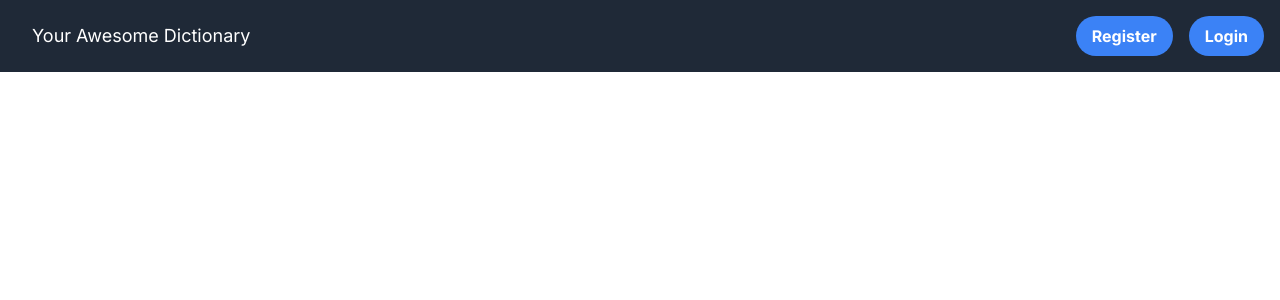
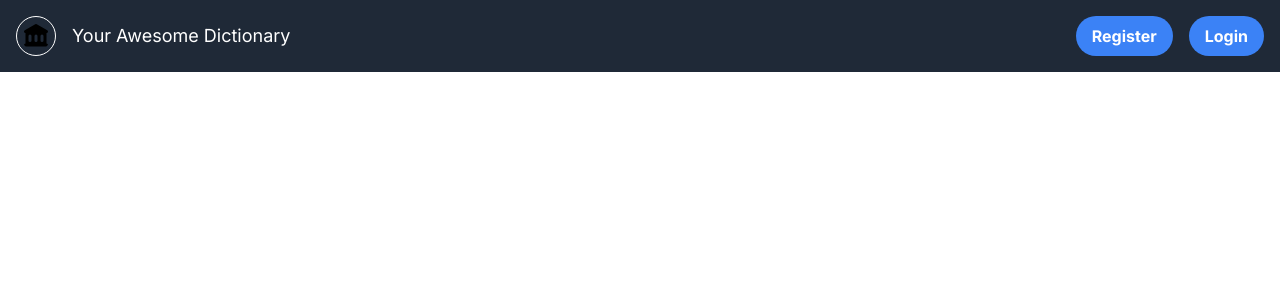
Before and after one commit to flaviupop0/your-favourite-dictionary, a Next.js app: page / in a window 1280 px wide. Shown: the top 300 px of the page. Built offline with nearby package versions, Linux system fonts and the light colour scheme; no server answers.

Commit message:
added library icon when user isn't logged in

```diff
--- a/app/globals.css
+++ b/app/globals.css
@@ -41,3 +41,14 @@ body {
     opacity: 0.4;
     cursor: not-allowed;
 }
+
+.customIcons {
+    background-color: transparent;
+    padding: 0.25rem;
+    border-style: solid;
+    border-color: white;
+}
+
+.customIcons:hover {
+    background-color: #4b5563; /* Equivalent to gray-600 in Tailwind */
+}
--- a/app/home.css
+++ b/app/home.css
@@ -43,3 +43,22 @@
 .signOutButton:hover {
     background-color: rgb(185 28 28);
 }
+
+.customIcons {
+    background-color: transparent;
+    padding-top: 0.25rem; /* Equivalent to 1 in Tailwind */
+    padding-bottom: 0.25rem; /* Equivalent to 1 in Tailwind */
+    padding-left: 0.25rem; /* Equivalent to 1 in Tailwind */
+    padding-right: 0.25rem; /* Equivalent to 1 in Tailwind */
+    border-width: 1px; /* Equivalent to border in Tailwind */
+    border-style: solid; /* Equivalent to border in Tailwind */
+    border-color: white; /* Equivalent to border-white in Tailwind */
+    border-radius: 9999px; /* Large value to create a circular shape */
+    display: flex; /* Equivalent to flex in Tailwind */
+    align-items: center; /* Equivalent to items-center in Tailwind */
+    font-weight: 600; /* Equivalent to semibold in Tailwind */
+}
+
+.customIcons:hover {
+    background-color: #4b5563; /* Equivalent to gray-600 in Tailwind */
+}
--- a/app/page.jsx
+++ b/app/page.jsx
@@ -4,6 +4,7 @@ import { auth } from "@/app/firebase/config";
 import { FaRegUserCircle } from "react-icons/fa";
 import { useRouter } from "next/navigation";
 import CustomButton from "./components/CustomButton/CustomButton.jsx";
+import { HiLibrary } from "react-icons/hi";
 import "./home.css";
 
 const Home = () => {
@@ -15,13 +16,15 @@ const Home = () => {
             <nav className="bg-gray-800 p-4">
                 <div className="container mx-auto flex justify-between items-center">
                     <div className="flex items-center">
+                        {!user && <HiLibrary size="40px" className="customIcons" />}
                         {user && (
-                            <button onClick={() => router.push("/profile")} className="bg-transparent hover:bg-gray-600 font-semibold py-1 px-1 border border-white rounded-full flex items-center">
+                            <button onClick={() => router.push("/profile")} className="customIcons">
                                 <FaRegUserCircle size="30px" />
                             </button>
                         )}
                         <h1 className="text-white text-lg ml-4">{user ? `Welcome ${user.displayName}` : "Your Awesome Dictionary"}</h1>
                     </div>
+
                     <ul className="flex space-x-4">
                         {user ? (
                             <CustomButton onClick={() => auth.signOut()} className="signOutButton">
```
